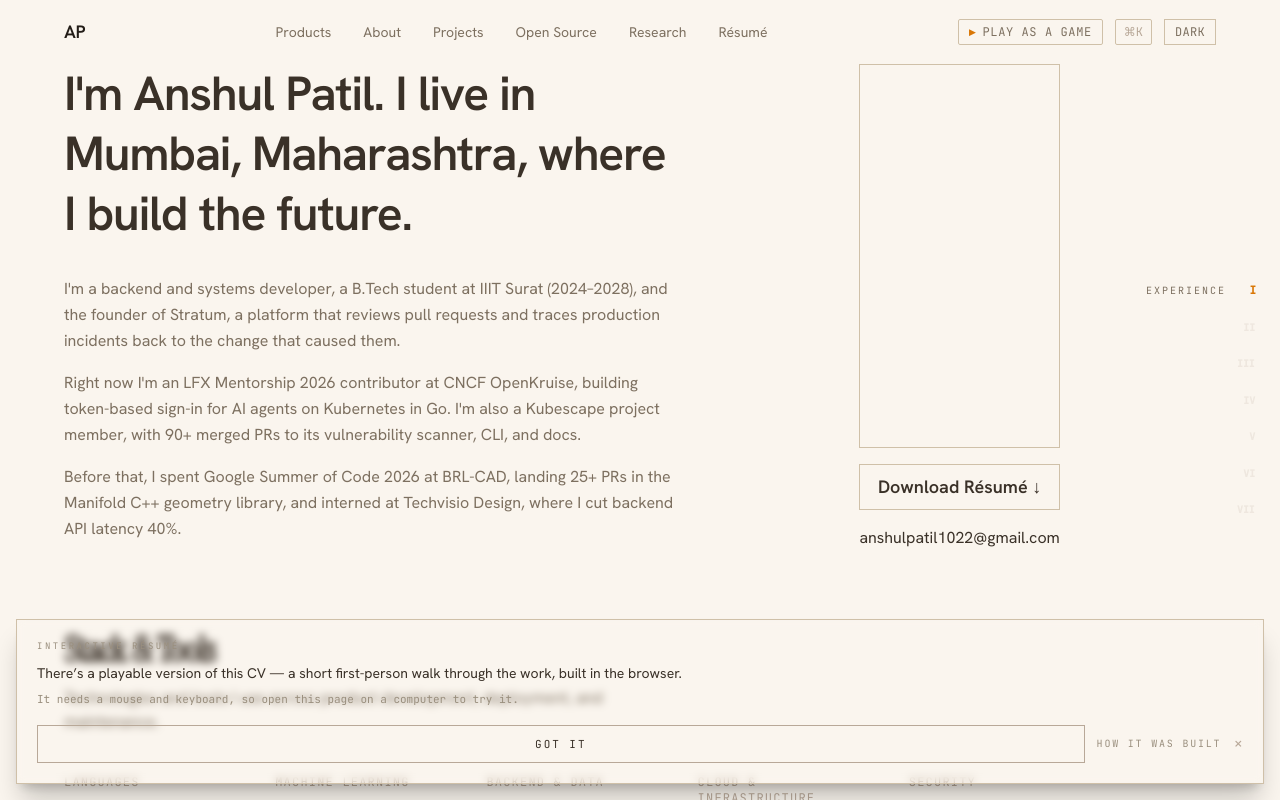
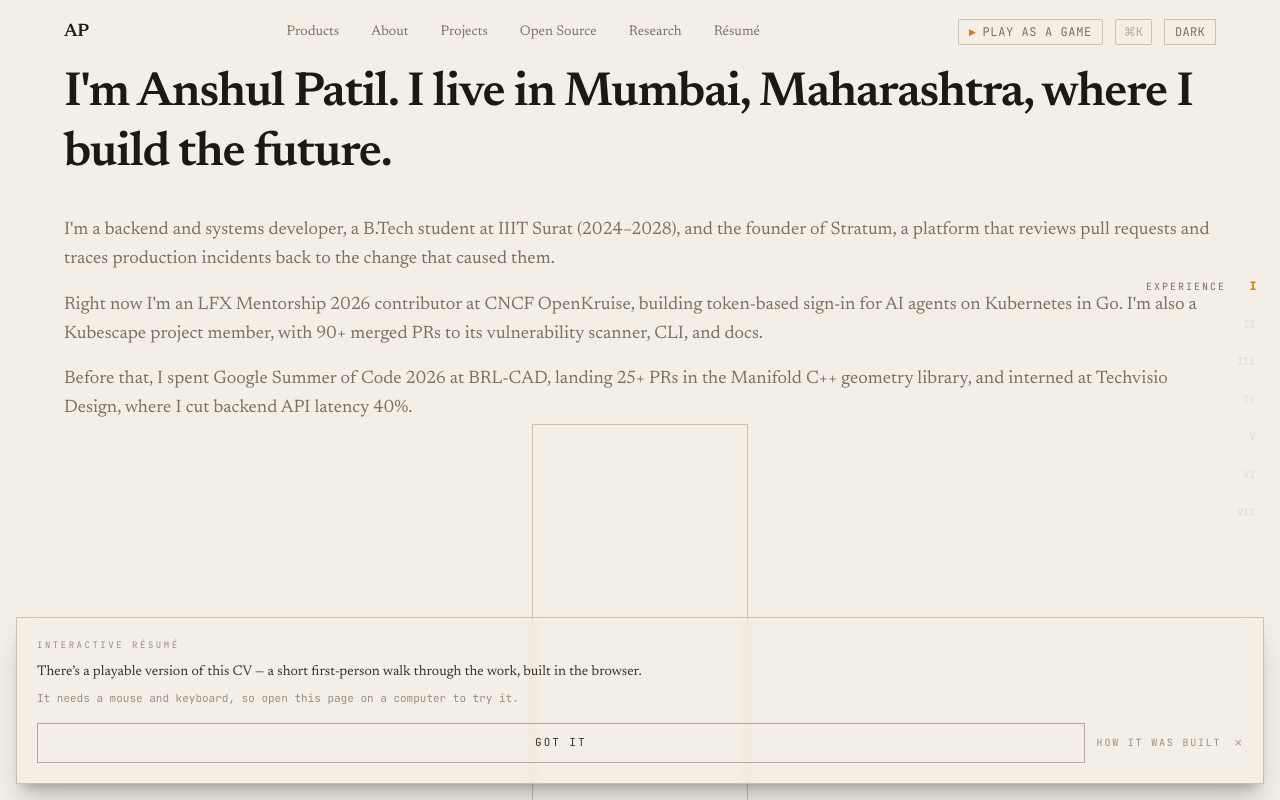
Before and after one commit to AnshulPatil2005/myportfolio, a Next.js app: page /about in a window 1280 px wide. Shown: the top 800 px of the page. Built offline with nearby package versions, Linux system fonts and the light colour scheme.

Commit message:
Set type in Newsreader on paper-and-ink colour tokens
Load Career Mode and the command palette only when they are opened, and print the engravings in the page's own ink.

```diff
--- a/app/assets/font/font.ts
+++ b/app/assets/font/font.ts
@@ -1,23 +1,19 @@
-import { Hanken_Grotesk, JetBrains_Mono, Instrument_Serif } from "next/font/google";
+import { Newsreader, JetBrains_Mono } from "next/font/google";
 
-export const sans = Hanken_Grotesk({
+// One serif family for every size: Newsreader's optical-size axis gives the
+// headings a display cut and the body a text cut, the way a book face would.
+export const serif = Newsreader({
   subsets: ["latin"],
-  weight: ["400", "500", "600", "700"],
-  variable: "--font-sans",
+  style: ["normal", "italic"],
+  axes: ["opsz"],
+  variable: "--font-serif",
   display: "swap",
 });
 
+// Mono only where the content is code or data: dates, hashes, PR numbers.
 export const mono = JetBrains_Mono({
   subsets: ["latin"],
   weight: ["400", "500"],
   variable: "--font-mono",
   display: "swap",
 });
-
-export const display = Instrument_Serif({
-  subsets: ["latin"],
-  weight: ["400"],
-  style: ["normal", "italic"],
-  variable: "--font-display",
-  display: "swap",
-});
--- a/app/components/global/CareerMode.tsx
+++ b/app/components/global/CareerMode.tsx
@@ -28,7 +28,7 @@ const fade = {
   transition: { duration: 0.25 },
 };
 
-export default function CareerMode() {
+export default function CareerMode({ autoOpen = false }: { autoOpen?: boolean }) {
   const [open, setOpen] = useState(false);
   const [phase, setPhase] = useState<Phase>("map");
   const [saved, setSaved] = useState(0);
@@ -72,10 +72,13 @@ export default function CareerMode() {
     };
     window.addEventListener("keydown", onKey);
     window.addEventListener("career-mode:open", openGame);
+    // mounted on demand by the request that should open it
+    if (autoOpen) openGame();
     return () => {
       window.removeEventListener("keydown", onKey);
       window.removeEventListener("career-mode:open", openGame);
     };
+  // eslint-disable-next-line react-hooks/exhaustive-deps
   }, []);
 
   const enterWorld = useCallback((startCleared: number) => {
--- a/app/components/global/CommandPalette.tsx
+++ b/app/components/global/CommandPalette.tsx
@@ -17,8 +17,8 @@ const EASTER_EGGS: EasterEgg[] = [
   { query: "hello world", response: "Hello, visitor! Nice to meet you 👋" },
 ];
 
-export function CommandPalette() {
-  const [open, setOpen] = useState(false);
+export function CommandPalette({ autoOpen = false }: { autoOpen?: boolean }) {
+  const [open, setOpen] = useState(autoOpen);
   const [easterEgg, setEasterEgg] = useState<string | null>(null);
   const [search, setSearch] = useState("");
   const { theme, setTheme, systemTheme } = useTheme();
--- /dev/null
+++ b/app/components/global/OnDemand.tsx
@@ -0,0 +1,59 @@
+"use client";
+
+import dynamic from "next/dynamic";
+import { useEffect, useState } from "react";
+
+// Career Mode and the command palette are only needed once someone asks for
+// them, so they load on that request instead of shipping with every page.
+// The triggers are the same as before: C or any "career-mode:open" event for
+// the game, ⌘K / Ctrl+K for the palette. Once mounted, each component handles
+// its own shortcuts from then on.
+const CareerMode = dynamic(() => import("./CareerMode"), { ssr: false });
+const CommandPalette = dynamic(
+  () => import("./CommandPalette").then((m) => m.CommandPalette),
+  { ssr: false }
+);
+
+function isTyping(target: EventTarget | null) {
+  const tag = (target as HTMLElement | null)?.tagName;
+  return tag === "INPUT" || tag === "TEXTAREA";
+}
+
+export default function OnDemand() {
+  const [game, setGame] = useState(false);
+  const [palette, setPalette] = useState(false);
+
+  useEffect(() => {
+    if (game) return;
+    const open = () => setGame(true);
+    const onKey = (e: KeyboardEvent) => {
+      if (isTyping(e.target)) return;
+      if ((e.key === "c" || e.key === "C") && !e.ctrlKey && !e.metaKey && !e.altKey) setGame(true);
+    };
+    window.addEventListener("keydown", onKey);
+    window.addEventListener("career-mode:open", open);
+    return () => {
+      window.removeEventListener("keydown", onKey);
+      window.removeEventListener("career-mode:open", open);
+    };
+  }, [game]);
+
+  useEffect(() => {
+    if (palette) return;
+    const onKey = (e: KeyboardEvent) => {
+      if ((e.metaKey || e.ctrlKey) && e.key === "k") {
+        e.preventDefault();
+        setPalette(true);
+      }
+    };
+    document.addEventListener("keydown", onKey);
+    return () => document.removeEventListener("keydown", onKey);
+  }, [palette]);
+
+  return (
+    <>
+      {game && <CareerMode autoOpen />}
+      {palette && <CommandPalette autoOpen />}
+    </>
+  );
+}
--- a/app/layout.tsx
+++ b/app/layout.tsx
@@ -1,13 +1,12 @@
 import "@/app/styles/globals.css";
 import type { Metadata, Viewport } from "next";
-import { sans, mono, display } from "./assets/font/font";
+import { serif, mono } from "./assets/font/font";
 import Navbar from "./components/global/Navbar";
 import Footer from "./components/global/Footer";
 import { Providers } from "./providers";
-import { CommandPalette } from "./components/global/CommandPalette";
 import SectionProgress from "./components/global/SectionProgress";
 import GameHint from "./components/global/GameHint";
-import CareerMode from "./components/global/CareerMode";
+import OnDemand from "./components/global/OnDemand";
 
 const options = {
   title: "Anshul Patil | Backend & Systems Developer",
@@ -40,10 +39,37 @@ export const viewport: Viewport = {
   maximumScale: 5,
   viewportFit: "cover",
   themeColor: [
-    { media: "(prefers-color-scheme: dark)", color: "#100d0b" },
-    { media: "(prefers-color-scheme: light)", color: "#faf9f7" },
+    { media: "(prefers-color-scheme: dark)", color: "#14120F" },
+    { media: "(prefers-color-scheme: light)", color: "#F4EFE6" },
   ],
 };
+
+// Engravings are printed in the page's own ink on its own paper: luminance
+// maps from ink (black lines) to paper (white ground) in each theme.
+function PlateFilters() {
+  return (
+    <svg xmlns="http://www.w3.org/2000/svg" aria-hidden="true" style={{ position: "absolute", width: 0, height: 0 }}>
+      <defs>
+        <filter id="plate-light" colorInterpolationFilters="sRGB">
+          <feColorMatrix type="saturate" values="0" />
+          <feComponentTransfer>
+            <feFuncR type="linear" slope="0.847" intercept="0.110" />
+            <feFuncG type="linear" slope="0.839" intercept="0.098" />
+            <feFuncB type="linear" slope="0.820" intercept="0.082" />
+          </feComponentTransfer>
+        </filter>
+        <filter id="plate-dark" colorInterpolationFilters="sRGB">
+          <feColorMatrix type="saturate" values="0" />
+          <feComponentTransfer>
+            <feFuncR type="linear" slope="0.773" intercept="0.078" />
+            <feFuncG type="linear" slope="0.749" intercept="0.071" />
+            <feFuncB type="linear" slope="0.706" intercept="0.059" />
+          </feComponentTransfer>
+        </filter>
+      </defs>
+    </svg>
+  );
+}
 
 export default function RootLayout({
   children,
@@ -51,34 +77,19 @@ export default function RootLayout({
   children: React.ReactNode;
 }) {
   return (
-    <html lang="en" suppressHydrationWarning className="scroll-smooth">
-      <body
-        className={`${sans.variable} ${mono.variable} ${display.variable} font-sans dark:bg-ink bg-paper dark:text-zinc-200 text-zinc-800 overflow-x-hidden`}
-      >
-        {/* Hidden SVG: duotone filter — warm stone, deliberately low-chroma */}
-        <svg xmlns="http://www.w3.org/2000/svg" style={{ position: "absolute", width: 0, height: 0 }}>
-          <defs>
-            <filter id="amber-duotone" colorInterpolationFilters="sRGB">
-              <feColorMatrix type="saturate" values="0" />
-              <feComponentTransfer>
-                <feFuncR type="linear" slope="0.734" intercept="0.078" />
-                <feFuncG type="linear" slope="0.702" intercept="0.067" />
-                <feFuncB type="linear" slope="0.651" intercept="0.055" />
-              </feComponentTransfer>
-            </filter>
-          </defs>
-        </svg>
+    <html lang="en" suppressHydrationWarning>
+      <body className={`${serif.variable} ${mono.variable} bg-page text-fg overflow-x-hidden`}>
+        <PlateFilters />
         {/* keyboard users should not tab through the whole nav to read */}
         <a
           href="#main"
-          className="sr-only focus:not-sr-only focus:fixed focus:top-3 focus:left-3 focus:z-[200] focus:px-4 focus:py-2.5 focus:font-mono focus:text-[12px] focus:uppercase focus:tracking-[0.18em] focus:text-ink focus:bg-accent"
+          className="sr-only focus:not-sr-only focus:fixed focus:top-3 focus:left-3 focus:z-[200] focus:px-4 focus:py-2.5 focus:font-mono focus:text-meta focus:text-page focus:bg-fg"
         >
           Skip to content
         </a>
         <Providers>
-          <CareerMode />
+          <OnDemand />
           <Navbar />
-          <CommandPalette />
           <SectionProgress />
           <GameHint />
           {children}
--- a/app/styles/globals.css
+++ b/app/styles/globals.css
@@ -2,32 +2,129 @@
 @tailwind components;
 @tailwind utilities;
 
+@import "prism.css";
+
+/* ── Tokens ─────────────────────────────────────────────────────────────────
+   Paper and ink. One accent, vermilion, used only as rubrication: section
+   numbers and the first letter of each section title. All text pairs pass
+   WCAG AA in both themes (fg ≥ 14.9:1, muted ≥ 6.2:1, rubric ≥ 5.3:1). */
+:root {
+  --page: 244 239 230;   /* #F4EFE6 */
+  --fg: 28 25 21;        /* #1C1915 */
+  --muted: 95 87 75;     /* #5F574B */
+  --line: 216 207 191;   /* #D8CFBF */
+  --rubric: 176 48 26;   /* #B0301A */
+  --wash: 236 229 217;   /* #ECE5D9 */
+  color-scheme: light;
+}
+
+.dark {
+  --page: 20 18 15;      /* #14120F */
+  --fg: 236 229 216;     /* #ECE5D8 */
+  --muted: 166 156 139;  /* #A69C8B */
+  --line: 51 46 39;      /* #332E27 */
+  --rubric: 226 96 63;   /* #E2603F */
+  --wash: 27 24 20;      /* #1B1814 */
+  color-scheme: dark;
+}
+
+/* ── Base ─────────────────────────────────────────────────────────────────── */
 html {
   scroll-behavior: smooth;
+  /* anchored sections land below the fixed running head */
+  scroll-padding-top: 5rem;
+  -webkit-text-size-adjust: 100%;
+  overscroll-behavior-y: none;
 }
 
-@import "prism.css";
-
-/* Warm amber scrollbar */
-::-webkit-scrollbar { width: 10px; height: 10px; }
-::-webkit-scrollbar-track { background: #100d0b; }
-::-webkit-scrollbar-thumb { background: #2a231e; border-radius: 6px; }
-::-webkit-scrollbar-thumb:hover { background: #3a3128; }
-
-/* Instrument Serif for display headings */
-h1, h2 {
-  font-family: var(--font-display), serif;
+body {
+  background: rgb(var(--page));
+  color: rgb(var(--fg));
+  font-family: var(--font-serif), Georgia, serif;
+  font-size: 1.125rem;
+  line-height: 1.6;
+  font-optical-sizing: auto;
+  font-kerning: normal;
+  font-variant-numeric: oldstyle-nums proportional-nums;
+  -webkit-font-smoothing: antialiased;
+  text-rendering: optimizeLegibility;
 }
 
-h3, h4 {
-  font-family: var(--font-sans), sans-serif;
+h1, h2, h3, h4, h5, h6 {
+  font-family: var(--font-serif), Georgia, serif;
+  font-weight: 400;
+  font-variant-numeric: lining-nums;
 }
 
-/* Warm text selection */
+.font-mono, code, kbd, pre {
+  font-variant-numeric: tabular-nums lining-nums;
+}
+
+a {
+  text-underline-offset: 0.2em;
+  text-decoration-thickness: 1px;
+}
+
+:focus-visible {
+  outline: 2px solid rgb(var(--fg));
+  outline-offset: 3px;
+}
+
 ::selection {
-  background: #ffb000;
-  color: #100d0b;
+  background: rgb(var(--fg));
+  color: rgb(var(--page));
 }
+
+::-webkit-scrollbar { width: 10px; height: 10px; }
+::-webkit-scrollbar-track { background: rgb(var(--page)); }
+::-webkit-scrollbar-thumb { background: rgb(var(--line)); }
+::-webkit-scrollbar-thumb:hover { background: rgb(var(--muted)); }
+
+/* ── Components ───────────────────────────────────────────────────────────── */
+@layer components {
+  /* the running link style: ink text, a hairline underline that darkens */
+  .link {
+    color: rgb(var(--fg));
+    text-decoration-line: underline;
+    text-decoration-color: rgb(var(--line));
+    transition: text-decoration-color 150ms ease;
+  }
+  .link:hover {
+    text-decoration-color: rgb(var(--fg));
+  }
+
+  /* quiet link for secondary actions */
+  .link-muted {
+    color: rgb(var(--muted));
+    text-decoration-line: underline;
+    text-decoration-color: transparent;
+    transition: color 150ms ease, text-decoration-color 150ms ease;
+  }
+  .link-muted:hover {
+    color: rgb(var(--fg));
+    text-decoration-color: rgb(var(--line));
+  }
+
+  .section-title {
+    font-size: clamp(2.25rem, 1.55rem + 2.8vw, 3.4375rem);
+    line-height: 1.04;
+    letter-spacing: -0.012em;
+  }
+
+  /* rubrication: the first letter of a section title, in vermilion */
+  .rubricate::first-letter {
+    color: rgb(var(--rubric));
+  }
+
+  /* the 12-column page: margin in 1–3, text in 4–9, plates to 12 */
+  .folio {
+    @apply lg:grid lg:grid-cols-12 lg:gap-x-6;
+  }
+}
+
+/* engravings are printed in the page's own ink and paper */
+.plate-img { filter: url(#plate-light); }
+.dark .plate-img { filter: url(#plate-dark); }
 
 @media (prefers-reduced-motion: reduce) {
   *,
@@ -38,20 +135,10 @@ h3, h4 {
     transition-duration: 0.01ms !important;
     scroll-behavior: auto !important;
   }
+  html { scroll-behavior: auto; }
 }
 
 /* ── Mobile ─────────────────────────────────────────────────────────────── */
-
-/* iOS momentum scrolling without the rubber-band jank, and no sideways drift */
-html {
-  -webkit-text-size-adjust: 100%;
-  overscroll-behavior-y: none;
-}
-
-body {
-  -webkit-font-smoothing: antialiased;
-  text-rendering: optimizeLegibility;
-}
 
 /* respect the notch / home indicator */
 @supports (padding: max(0px)) {
@@ -70,17 +157,11 @@ body {
     -webkit-tap-highlight-color: transparent;
   }
 
-  /* comfortable line length and rhythm on a narrow column */
-  p {
-    line-height: 1.65;
+  /* long identifiers (URLs, package names) must wrap, not overflow */
+  h1, h2, h3, h4, p, li, dd {
+    overflow-wrap: break-word;
   }
 
-  /* long identifiers (URLs, package names) must wrap, not overflow */
-  h1, h2, h3, h4, p, li, span {
-    overflow-wrap: anywhere;
-  }
-
-  /* the desktop scrollbar styling makes mobile overlays feel heavy */
   ::-webkit-scrollbar {
     width: 0;
     height: 0;
--- a/tailwind.config.js
+++ b/tailwind.config.js
@@ -1,4 +1,6 @@
 /** @type {import('tailwindcss').Config} */
+const token = (name) => `rgb(var(--${name}) / <alpha-value>)`;
+
 module.exports = {
   darkMode: "class",
   content: [
@@ -9,14 +11,32 @@ module.exports = {
   theme: {
     extend: {
       fontFamily: {
-        incognito: ["var(--font-sans)", "sans-serif"],
-        sans: ["var(--font-sans)", "sans-serif"],
-        serif: ["var(--font-display)", "serif"],
-        display: ["var(--font-display)", "serif"],
-        mono: ["var(--font-mono)", "monospace"],
+        // the whole site is set in one serif; mono is reserved for data
+        sans: ["var(--font-serif)", "Georgia", "serif"],
+        serif: ["var(--font-serif)", "Georgia", "serif"],
+        display: ["var(--font-serif)", "Georgia", "serif"],
+        incognito: ["var(--font-serif)", "Georgia", "serif"],
+        mono: ["var(--font-mono)", "ui-monospace", "monospace"],
+      },
+      fontSize: {
+        // 1.25 scale from an 18px body
+        meta: ["0.8125rem", { lineHeight: "1.5" }],
+        small: ["0.9375rem", { lineHeight: "1.55" }],
+        body: ["1.125rem", { lineHeight: "1.6" }],
+        lead: ["1.40625rem", { lineHeight: "1.45" }],
+        h3: ["1.75rem", { lineHeight: "1.2" }],
+        h2: ["2.75rem", { lineHeight: "1.08" }],
       },
       colors: {
-        // Warm dark amber palette — replaces cold zinc across the entire site
+        // monograph tokens, switched per theme in globals.css
+        page: token("page"),
+        fg: token("fg"),
+        muted: token("muted"),
+        line: token("line"),
+        rubric: token("rubric"),
+        wash: token("wash"),
+
+        // legacy palette, still used by the Career Mode overlay
         zinc: {
           50:  "#faf8f5",
           100: "#f2ece3",
@@ -37,12 +57,8 @@ module.exports = {
         accent:  "#ffb000",
         "accent-2": "#ff5c47",
       },
-      boxShadow: {
-        "line-light": "rgba(17, 17, 26, 0.1) 0px 1px 0px",
-        "line-dark":  "rgb(34, 28, 23) 0px 1px 0px",
-      },
-      gridTemplateColumns: {
-        custom: "1.2fr 1fr",
+      maxWidth: {
+        measure: "36rem",
       },
       gridTemplateRows: {
         fit:  "min-content 0fr",
```
Also changed, not shown: app/components/shared/EngravingImage.tsx (+13 -4 lines).
